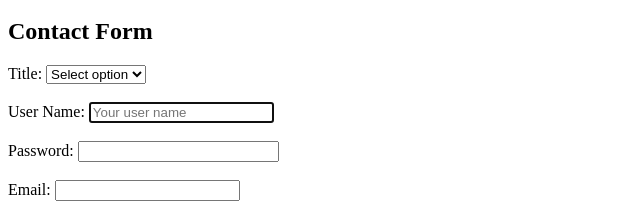
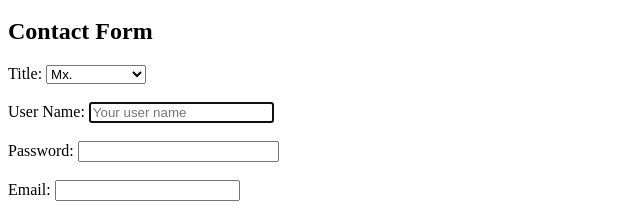
Before and after one commit to Keithhon/stephenhawking, a plain HTML site: page index.html in a window 1280 px wide. Shown: the part 1322-1538 px from the top of the page, 0-640 px from the left. Drawn offline with Linux system fonts and the light colour scheme.

Commit message:
index.html

```diff
--- a/index.html
+++ b/index.html
@@ -99,11 +99,11 @@
                 <div>
                     <label class="form-label" for="user-title">Title:</label>
                     <select class="form-control" id="user-title">
-                        <option value="Select-option" selected>Select option</option>   <!--"Select option" is the default choice by adding attribute "selected"-->
+                        <option value="Select-option">Select option</option>
                         <option value="Mr.">Mr.</option>
                         <option value="Ms.">Ms.</option>
                         <option value="Mrs.">Mrs.</option>
-                        <option value="Mx.">Mx.</option>
+                        <option value="Mx." selected>Mx.</option>                       <!--"Mx." is the default choice by adding attribute "selected"-->
                         <option value="Dr.">Dr.</option>
                       </select>
                 </div>
```
